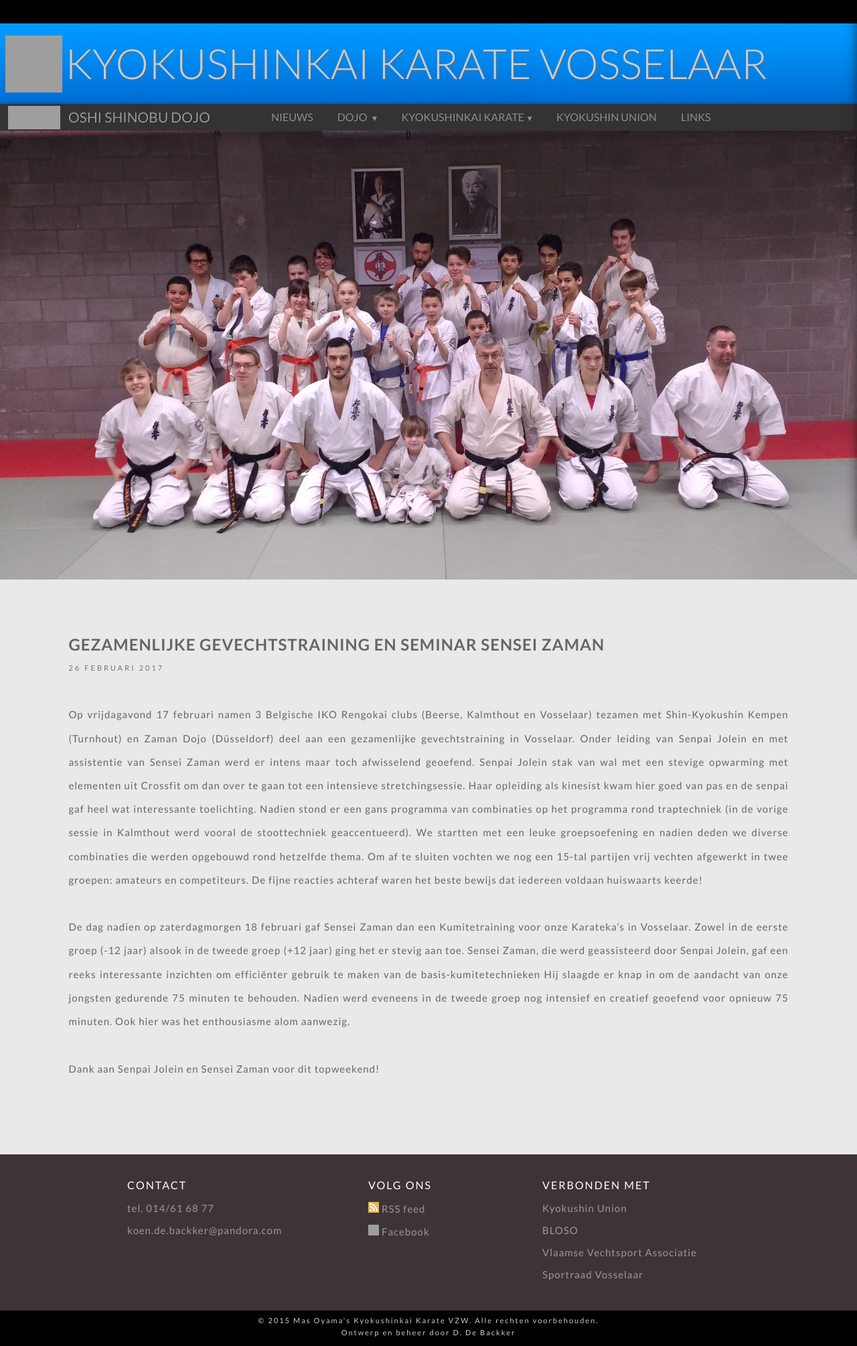
After one commit to DriesDeBackker/Karatesite, a Flask app: page /nieuws/gezamenlijke_gevechtstraining_en_seminar_sensei_zaman in a window 1280 px wide. The commit adds this page. Shown: the whole page at 67% size. Run offline with Flask 2, Linux system fonts and the light colour scheme; some libraries are stand-ins or nearby versions; grey boxes are pictures that could not be loaded.

Commit message:
nieuws gevechtstrainingen

```diff
--- /dev/null
+++ b/templates/nieuws/gezamenlijke_gevechtstraining_en_seminar_sensei_zaman.html
@@ -0,0 +1,32 @@
+{% extends "layout.html" %}
+{% block content %}
+<div class = "nieuwsbanner">
+    <img class="nieuwsbannerfoto" src="{{ url_for('static', filename='nieuws/foto_gezamenlijke_gevechtstraining_en_seminar_sensei_zaman.jpg') }}" width="100%" alt=""/>
+</div>
+<div class="content-box first-content-box post1">
+    <div class = "text-box first-text-box">
+        <div class="h6 post2">Gezamenlijke gevechtstraining en seminar sensei Zaman</div>
+        <div class = "nieuwsd post2">26 FEBRUARI 2017</div>
+        <br>
+        <div class="p post2">
+            Op vrijdagavond 17 februari namen 3 Belgische IKO Rengokai clubs (Beerse, Kalmthout en Vosselaar) tezamen met Shin-Kyokushin Kempen (Turnhout) en Zaman Dojo (Düsseldorf) deel aan een gezamenlijke gevechtstraining in Vosselaar.
+            Onder leiding van Senpai Jolein en met assistentie van Sensei Zaman werd er intens maar toch afwisselend geoefend.
+            Senpai Jolein stak van wal met een stevige opwarming met elementen uit Crossfit om dan over te gaan tot een intensieve stretchingsessie.
+            Haar opleiding als kinesist kwam hier goed van pas en de senpai gaf heel wat interessante toelichting.
+            Nadien stond er een gans programma van combinaties op het programma rond traptechniek (in de vorige sessie in Kalmthout werd vooral de stoottechniek geaccentueerd).
+            We startten met een leuke groepsoefening en nadien deden we diverse combinaties die werden opgebouwd rond hetzelfde thema.
+            Om af te sluiten vochten we nog een 15-tal partijen vrij vechten afgewerkt in twee groepen: amateurs en competiteurs.
+            De fijne reacties achteraf waren het beste bewijs dat iedereen voldaan huiswaarts keerde!
+            <br><br>
+            De dag nadien op zaterdagmorgen 18 februari gaf Sensei Zaman dan een Kumitetraining voor onze Karateka’s in Vosselaar.
+            Zowel in de eerste groep (-12 jaar) alsook in de tweede groep (+12 jaar) ging het er stevig aan toe.
+            Sensei Zaman, die werd geassisteerd door Senpai Jolein, gaf een reeks interessante inzichten om efficiënter gebruik te maken van de basis-kumitetechnieken
+            Hij slaagde er knap in om de aandacht van onze jongsten gedurende 75 minuten te behouden.  Nadien werd eveneens in de tweede groep nog intensief en creatief geoefend voor opnieuw 75 minuten.
+            Ook hier was  het enthousiasme alom aanwezig.
+            <br><br>
+            Dank aan Senpai Jolein en Sensei Zaman voor dit topweekend!
+        <br><br>
+        </div>
+    </div>
+</div>
+{% endblock %}
```
Also changed, not shown: templates/nieuws.html (+10 -0 lines), static/nieuws/foto_gezamenlijke_gevechtstraining_en_seminar_sensei_zaman.jpg (added).
